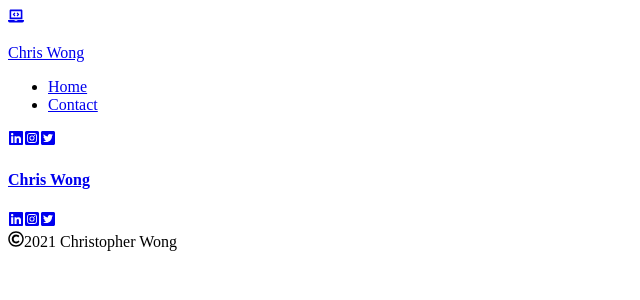
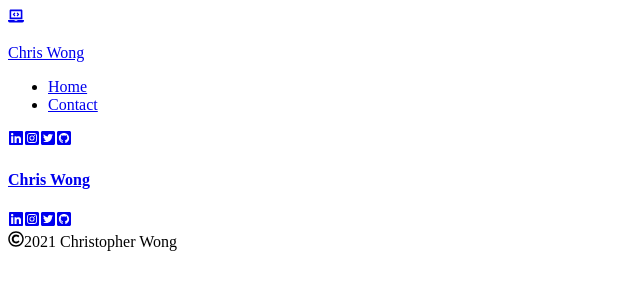
Before and after one commit to sirhcCodes/prime, a Next.js app: page /components/Social in a window 1280 px wide. Shown: the top 300 px of the page, without its empty margins (0-640 px from the left). Built offline with nearby package versions, Linux system fonts and the light colour scheme.

Commit message:
Added Github social

```diff
--- a/pages/components/Social.js
+++ b/pages/components/Social.js
@@ -1,4 +1,9 @@
-import { FaLinkedin, FaInstagramSquare, FaTwitterSquare } from 'react-icons/fa';
+import {
+  FaLinkedin,
+  FaInstagramSquare,
+  FaTwitterSquare,
+  FaGithubSquare,
+} from 'react-icons/fa';
 import Link from 'next/link';
 
 const Social = (props) => {
@@ -19,6 +24,11 @@ const Social = (props) => {
           <FaTwitterSquare />
         </a>
       </Link>
+      <Link href='https://github.com/sirhcCodes'>
+        <a target='_blank' className={props.className}>
+          <FaGithubSquare />
+        </a>
+      </Link>
     </div>
   );
 };
```
